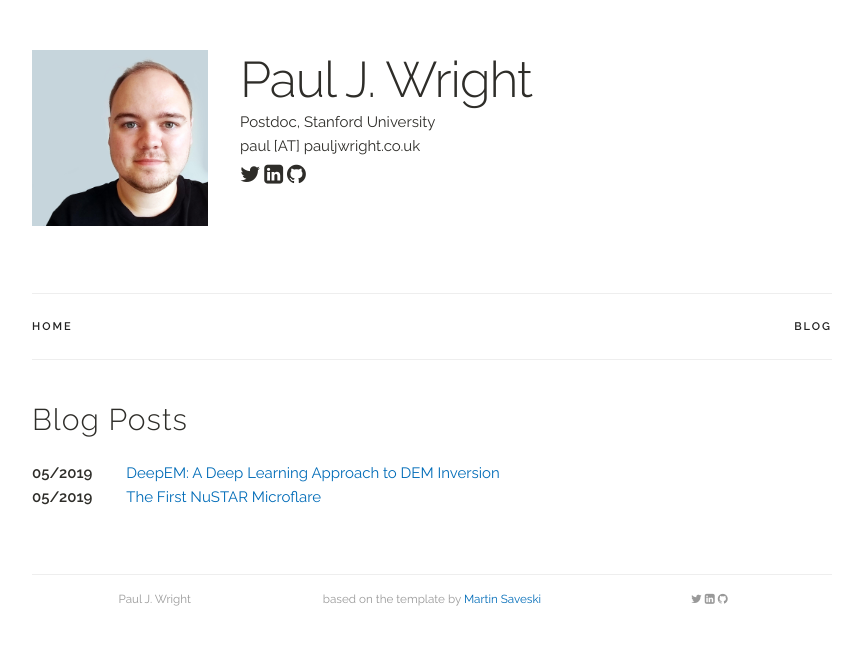
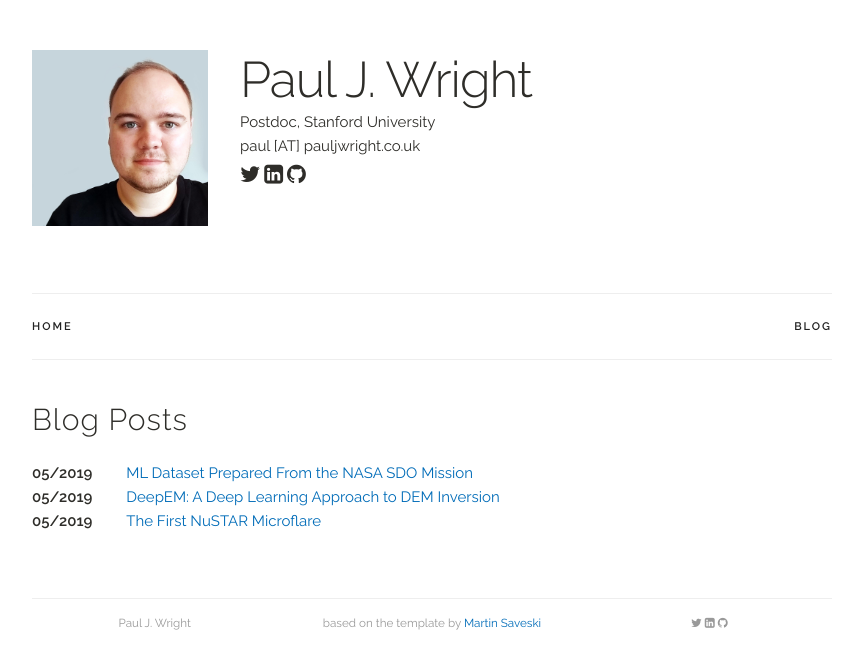
Before and after one commit to rookie0o9/rookie0o9.github.io, a Jekyll site: the page built from blog.html, in a window 1280 px wide. Shown: the top 669 px of the page, without its empty margins (208-1069 px from the left). Built offline with Jekyll 4.4.1, drawn with Linux system fonts in a browser that asks for light colours.

Commit message:
Update blog.yaml

```diff
--- a/_data/blog.yaml
+++ b/_data/blog.yaml
@@ -1,4 +1,8 @@
 blog:
+
+- title: "ML Dataset Prepared From the NASA SDO Mission"
+  date: "05/2019"
+  url: "/projects/2019_MLDataset"
 
 - title: "DeepEM: A Deep Learning Approach to DEM Inversion"
   #subtitle: "A Deep Learning Approach to DEM Inversion"
```
